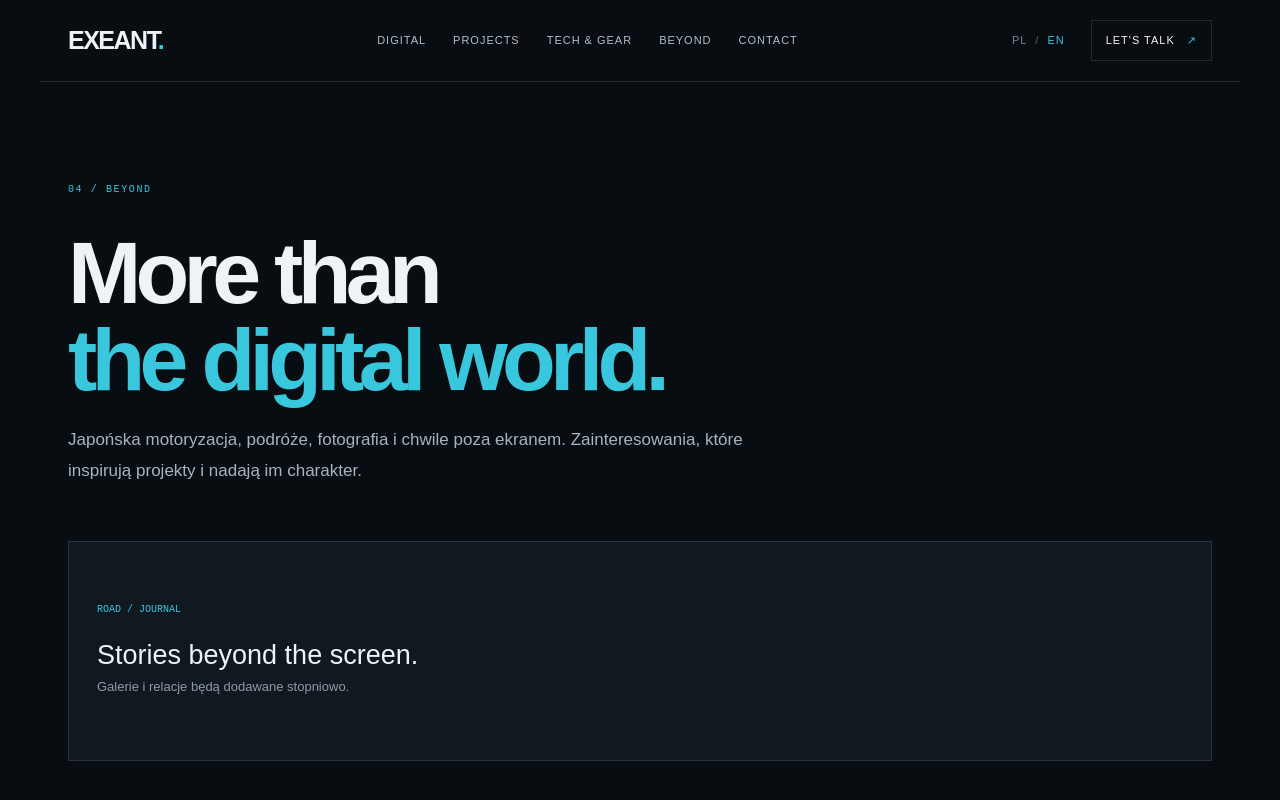
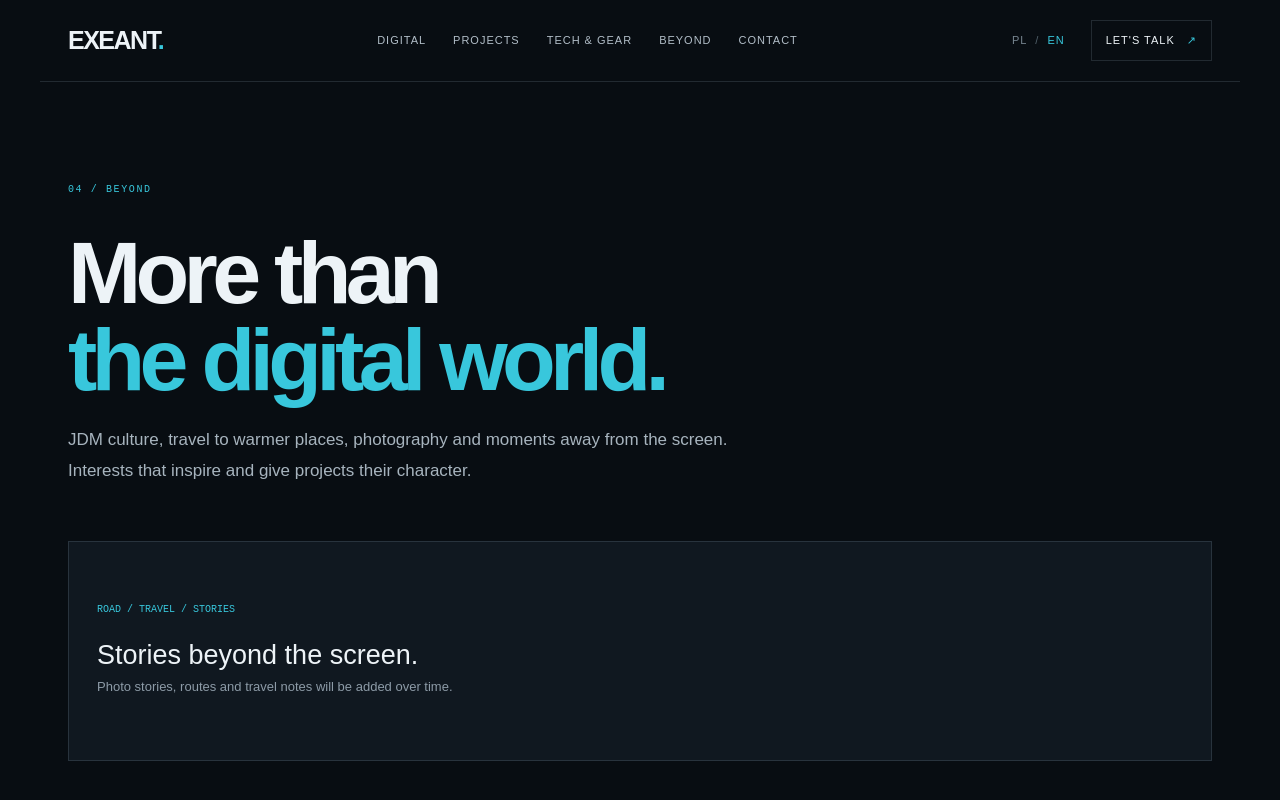
Before and after one commit to Exeant/exeant.pl, a Next.js app: page /en/beyond in a window 1280 px wide. Shown: the top 800 px of the page. Built offline with nearby package versions, Linux system fonts and the light colour scheme; no server answers.

Commit message:
Improve bilingual portfolio content

```diff
--- a/src/app/[locale]/beyond/page.tsx
+++ b/src/app/[locale]/beyond/page.tsx
@@ -1 +1,7 @@
-export default function BeyondPage() { return <section className="inner-page section-shell"><p className="eyebrow">04 / BEYOND</p><h1>More than<br/><span>the digital world.</span></h1><p className="inner-lead">Japońska motoryzacja, podróże, fotografia i chwile poza ekranem. Zainteresowania, które inspirują projekty i nadają im charakter.</p><div className="empty-state"><span>ROAD / JOURNAL</span><h2>Stories beyond the screen.</h2><p>Galerie i relacje będą dodawane stopniowo.</p></div></section>; }
+import { notFound } from 'next/navigation';
+import { locales, type Locale } from '@/lib/i18n/dictionaries';
+const copy = {
+ pl:{eyebrow:'04 / POZA EKRANEM',a:'Więcej niż',b:'świat digitalu.',lead:'Japońska motoryzacja, podróże w ciepłe miejsca, fotografia i chwile poza ekranem. Pasje, które inspirują i nadają projektom charakter.',tag:'ROAD / TRAVEL / STORIES',title:'Historie spoza ekranu.',desc:'Galerie, trasy i relacje będą dodawane stopniowo.'},
+ en:{eyebrow:'04 / BEYOND',a:'More than',b:'the digital world.',lead:'JDM culture, travel to warmer places, photography and moments away from the screen. Interests that inspire and give projects their character.',tag:'ROAD / TRAVEL / STORIES',title:'Stories beyond the screen.',desc:'Photo stories, routes and travel notes will be added over time.'}
+} as const;
+export default async function BeyondPage({params}:{params:Promise<{locale:string}>}) { const {locale:raw}=await params; if(!locales.includes(raw as Locale)) notFound(); const t=copy[raw as Locale]; return <section className="inner-page section-shell"><p className="eyebrow">{t.eyebrow}</p><h1>{t.a}<br/><span>{t.b}</span></h1><p className="inner-lead">{t.lead}</p><div className="empty-state"><span>{t.tag}</span><h2>{t.title}</h2><p>{t.desc}</p></div></section>; }
```
